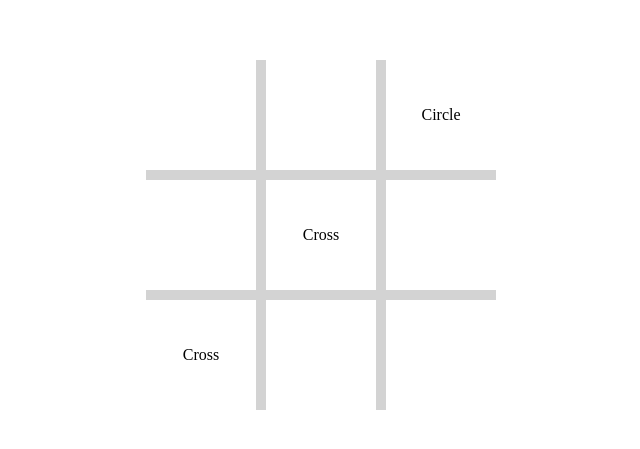
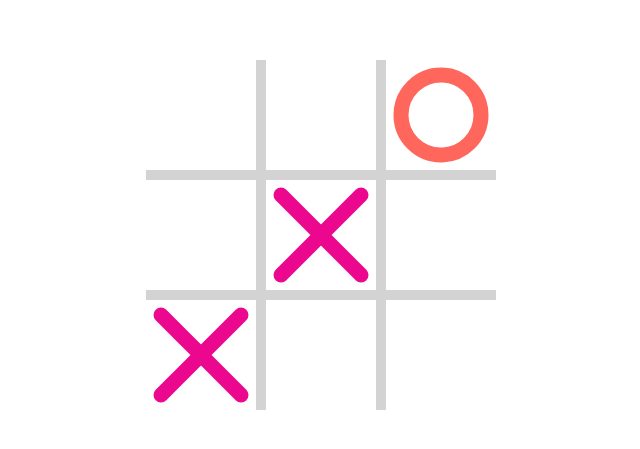
Before and after one commit to priyanshu1998/react-ts-tic-tac-toe, a React (Create React App) app: page / in a window 1280 px wide. Shown: the part 165-614 px from the top of the page, without its empty margins (319-959 px from the left). Built offline with nearby package versions, Linux system fonts and the light colour scheme.

Commit message:
implemented UI designs for Cross and Circle

```diff
--- a/src/App.tsx
+++ b/src/App.tsx
@@ -60,7 +60,9 @@ class Square extends Component<ISquare>{
 class Circle extends Component{
   render(){
     return (
-      <div>Circle</div>
+      <svg width={100} height={100} viewBox="-50 -50 100 100" className='circle'>
+        <circle cx={0} cy={0} r={40}/>
+      </svg>
     )
   }
 }
@@ -68,7 +70,10 @@ class Circle extends Component{
 class Cross extends Component{
   render(){
     return(
-      <div>Cross</div>
+      <svg width={100} height={100} viewBox="-50 -50 100 100" className='cross'>
+        <line x1={-40} y1={-40} x2={40} y2={40}></line>
+        <line x1={-40} y1={40} x2={40} y2={-40}></line>
+      </svg>
     )
   }
 }
--- a/src/index.css
+++ b/src/index.css
@@ -28,3 +28,14 @@ body {
   justify-content: center;
   background-color: white;
 }
+
+svg{
+  stroke-width: 15px;
+  stroke: #FF665C;
+  fill: none;
+  stroke-linecap: round;
+}
+
+.cross {
+  stroke: #EC088E;
+}
```
